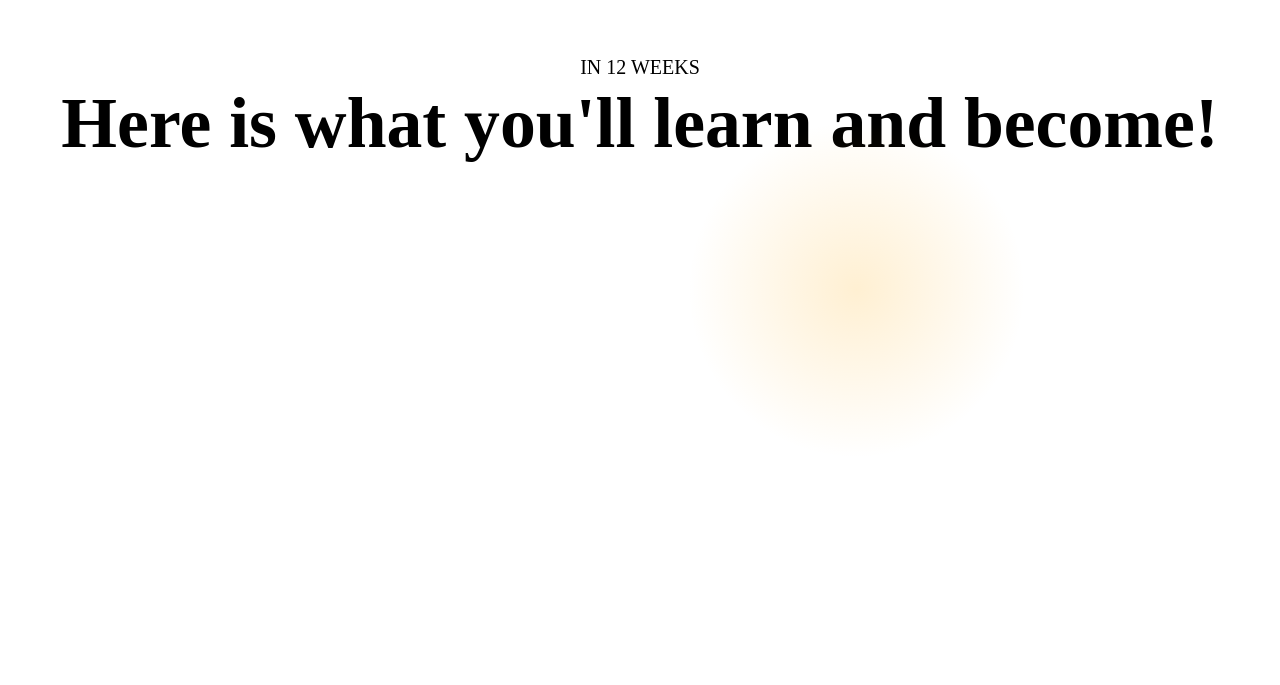
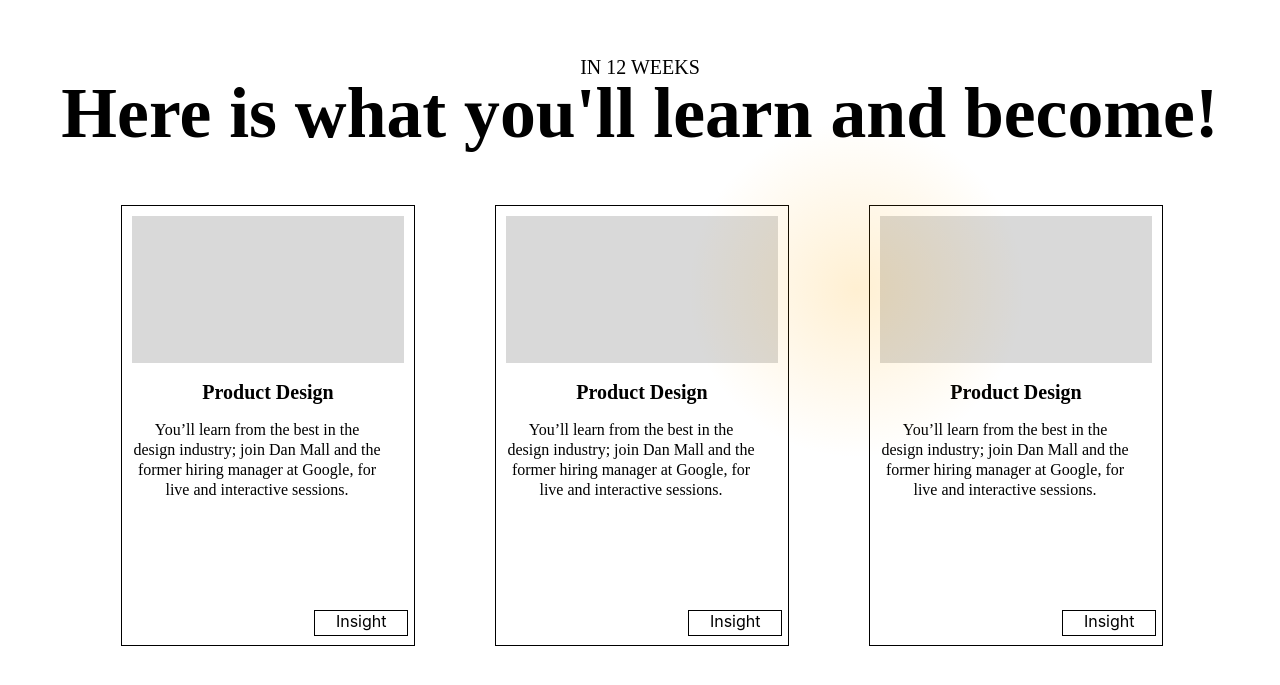
Before and after one commit to Poonam7507/Internproject1, a React (Create React App) app: page / in a window 1280 px wide. Shown: the part 695-1380 px from the top of the page. Built offline with nearby package versions, Linux system fonts and the light colour scheme.

Commit message:
added hooks for events

```diff
--- a/src/Component/Css/Frontpage.css
+++ b/src/Component/Css/Frontpage.css
@@ -89,11 +89,12 @@ flex-grow: 0;
     flex-direction: column;
     /* align-items: flex-start; */
     padding: 0px;
-    gap: 10px;
+    /* gap: 10px; */
 
     position: absolute;
     top: 750px;
-    margin: auto;
+
+    /* margin-left: auto; */
     /* margin-left: auto;
     margin-right: auto;
     left: 0;
@@ -213,3 +214,98 @@ top: 3791px;
 
 background: radial-gradient(50% 50% at 50% 50%, rgba(255, 168, 0, 0.1755) 0%, rgba(255, 231, 16, 0) 100%);
 }
+
+.learning_box{
+    display: flex;
+/* flex-direction: row; */
+align-items: flex-start;
+/* padding: 0px; */
+gap: 80px;
+position: absolute;
+width: 1036px;
+height: 419px;
+left: 121px;
+top: 900px;
+
+}
+.learning_box .box{
+    position: relative;
+    display: flex;
+    flex-direction: column;
+    border: 1px solid #000000;
+    padding: 10px;
+   color: black;
+    width: 292px;
+    height: 419px;
+
+
+}
+
+
+.learning_box .box .rect{
+
+    width: 272px;
+height: 147px;
+
+background: #D9D9D9;
+
+/* Inside auto layout */
+
+flex: none;
+order: 0;
+flex-grow: 0;
+}
+.learning_box .box h2{
+    font-family: 'Montserrat';
+font-style: normal;
+font-weight: 700;
+font-size: 20px;
+line-height: 24px;
+text-align: center;
+
+}
+
+.learning_box .box p{
+
+width: 250px;
+height: 100px;
+
+font-family: 'Montserrat';
+font-style: normal;
+font-weight: 500;
+font-size: 16px;
+line-height: 20px;
+
+/* color: black; */
+align-items: center;
+
+/* Inside auto layout */
+
+flex: none;
+order: 0;
+flex-grow: 0;
+}
+
+.learning_box .box .btn{
+
+    width: 92px;
+    height: 24px;
+    border: 1px solid black;
+    background: #FFFFFF;
+   position: absolute;
+   bottom: 2%;
+   right: 2%;
+   align-items: center;
+
+
+
+
+
+
+
+}
+
+.learning_box .box:hover{
+    background-color: black;
+    color: white;
+}
--- a/src/Component/Frontpage.js
+++ b/src/Component/Frontpage.js
@@ -1,6 +1,28 @@
 import React from 'react'
 import './Css/Frontpage.css'
+import { useState } from 'react'
 export default function Frontpage() {
+    const [style1, setStyle1] = useState(true);
+    const [style2, setStyle2] = useState(true);
+    const [style3, setStyle3] = useState(true);
+    const hover1=()=>{
+        setStyle1(false);
+
+    }
+    const hover2=()=>{
+        setStyle2(false);
+
+    }
+    const hover3=()=>{
+        setStyle3(false);
+
+    }
+    const out=()=>{
+        setStyle1(true);
+        setStyle2(true);
+        setStyle3(true);
+
+    }
   return (
     <>
         <div className='title1'>
@@ -26,9 +48,38 @@ export default function Frontpage() {
 IN 12 WEEKS
 </div>
 <div className='what_to_learn'>
-        {/* <p> */}
  Here is what you'll learn and become!
-        {/* </p> */}
+</div>
+</div>
+        <div className='learning_box'>
+                <div className='box' onMouseEnter={hover1} onMouseLeave={out}>
+                <div className='rect'></div>
+                <div>
+
+<h2 >Product Design</h2>
+    <p style={{color:style1?"black":"white"}}>You’ll learn from the best in the design industry; join Dan Mall and the former hiring manager at Google, for live and interactive sessions.</p>
+</div>
+                    <div className='btn' style={{color:style1?"black":"black"}}>Insight</div>
+                </div>
+                <div className='box'  onMouseEnter={hover2} onMouseLeave={out}>
+                <div className='rect'></div>
+                <div>
+
+<h2>Product Design</h2>
+    <p style={{color:style2?"black":"white"}}>You’ll learn from the best in the design industry; join Dan Mall and the former hiring manager at Google, for live and interactive sessions.</p>
+</div>
+                    <div className='btn' style={{color:style2?"black":"black"}}>Insight</div>
+
+                </div>
+                <div className='box'  onMouseEnter={hover3} onMouseLeave={out}>
+                <div className='rect'></div>
+                <div>
+
+                <h2>Product Design</h2>
+                    <p style={{color:style3?"black":"white"}}>You’ll learn from the best in the design industry; join Dan Mall and the former hiring manager at Google, for live and interactive sessions.</p>
+                </div>
+                    <div className='btn' style={{color:style3?"black":"black"}}>Insight</div>
+
                 </div>
             </div>
         <div className='ellipse2'>
@@ -47,6 +98,38 @@ export default function Frontpage() {
 
             </div>
 
+            {/* <div className='learning_box'>
+                <div className='box'>
+                <div className='rect'></div>
+                <div>
+
+<h2>Product Design</h2>
+    <p>You’ll learn from the best in the design industry; join Dan Mall and the former hiring manager at Google, for live and interactive sessions.</p>
+</div>
+                    <div className='btn'>Insight</div>
+                </div>
+                <div className='box'>
+                <div className='rect'></div>
+                <div>
+
+<h2>Product Design</h2>
+    <p>You’ll learn from the best in the design industry; join Dan Mall and the former hiring manager at Google, for live and interactive sessions.</p>
+</div>
+                    <div className='btn'>Insight</div>
+
+                </div>
+                <div className='box'>
+                <div className='rect'></div>
+                <div>
+
+                <h2>Product Design</h2>
+                    <p>You’ll learn from the best in the design industry; join Dan Mall and the former hiring manager at Google, for live and interactive sessions.</p>
+                </div>
+                    <div className='btn'>Insight</div>
+
+                </div>
+            </div> */}
+
     </>
   )
 }
```
Lines whose indentation alone changed are shown as unchanged.
